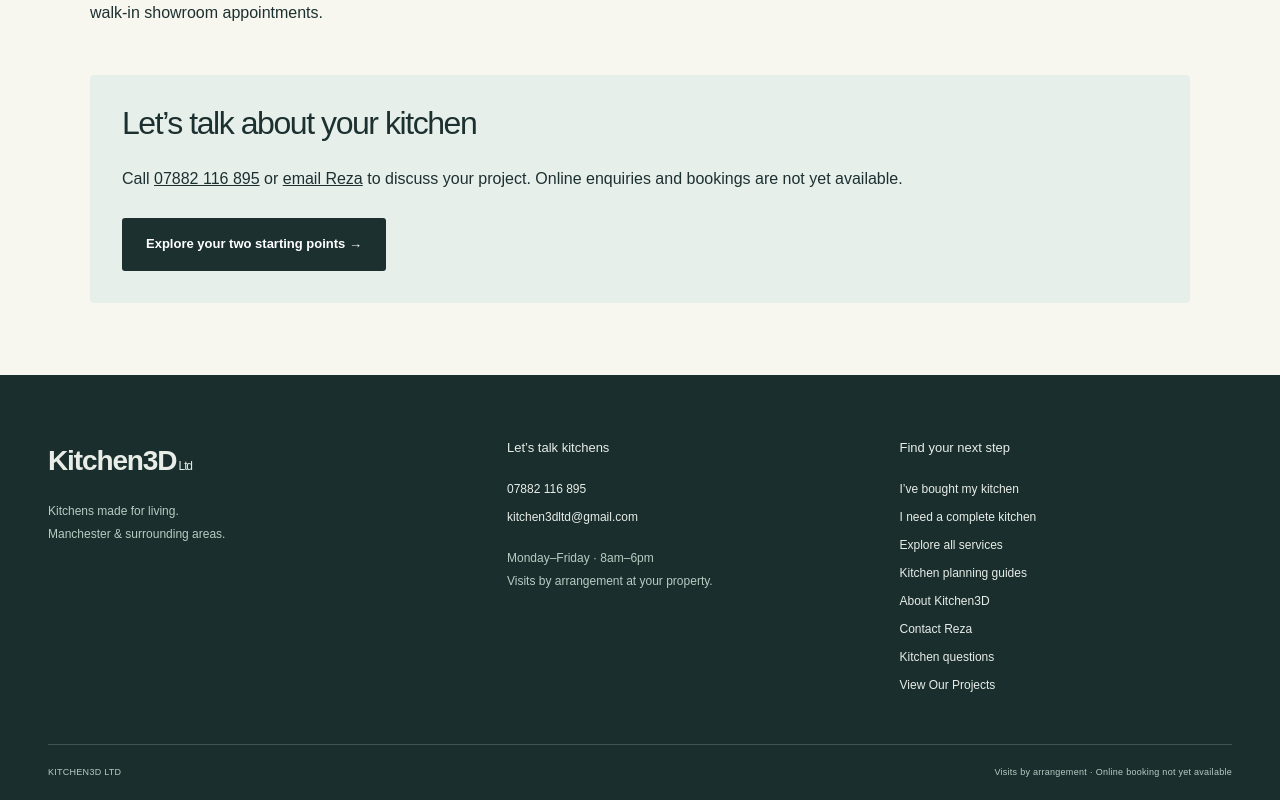
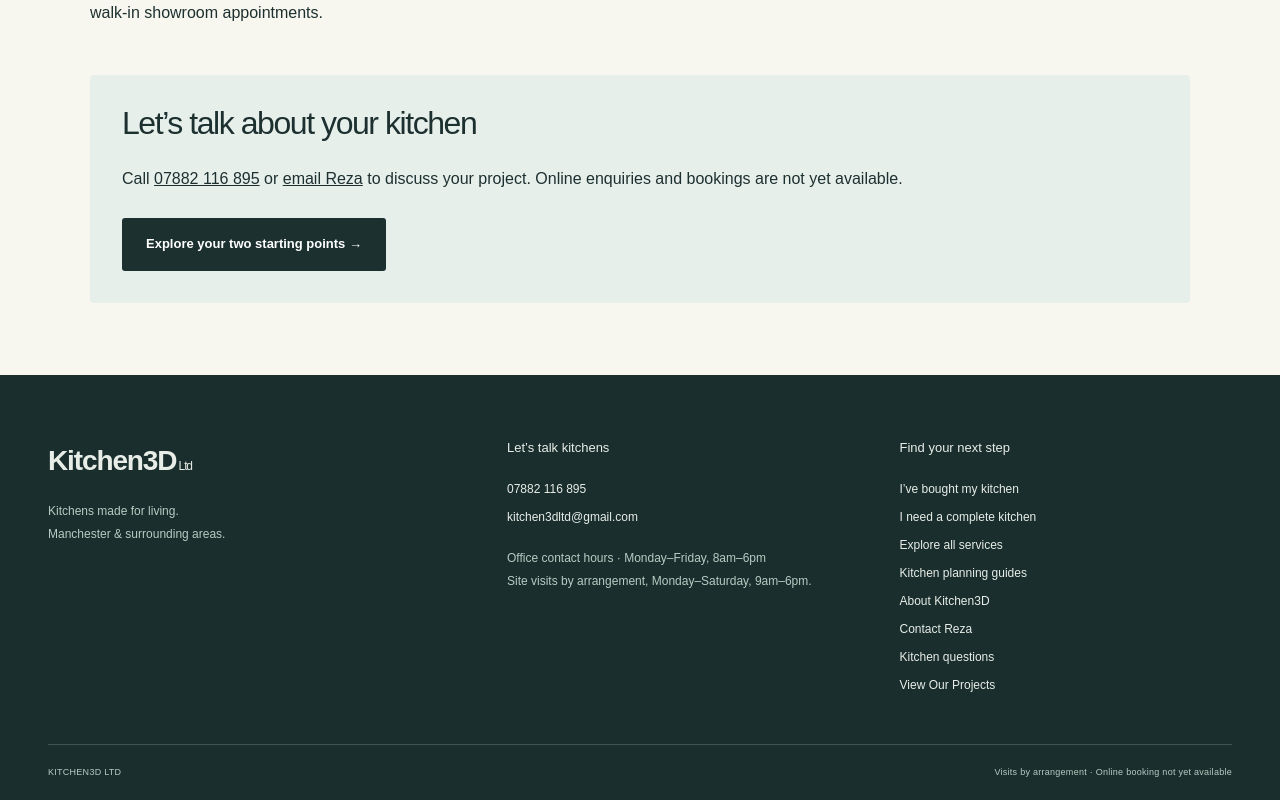
Before and after one commit to DIGIAHUB/kitchen3d-frontend, a Next.js app: page /about in a window 1280 px wide. Shown: the part 943-1743 px from the top of the page. Built offline with nearby package versions, Linux system fonts and the light colour scheme.

Commit message:
fix: clarify contact and visit hours

```diff
--- a/config/approved-public-claims.mjs
+++ b/config/approved-public-claims.mjs
@@ -37,7 +37,7 @@
   "src/components/information-page.tsx": "6d4d15b1c0aaf16eafd0db8104e56aecb57d70d40486ac6b16d0889e6d71d3b9",
   "src/components/preview/enquiry-wizard.tsx": "5fc9bc92c714cdf6cc8b8612f60fac0148a8bc389374d1f5a7fc9caf1585422f",
   "src/components/preview/home.tsx": "40bc56398c467313a851b7849c6d20bfdcbe36096858e0cb9464918f8a54e823",
-  "src/components/preview/site-shell.tsx": "3090e65dcad5d2ddbebecb273acb8c518498ece170f0c8bb69d126614858a0c6",
+  "src/components/preview/site-shell.tsx": "6822d9cc243d8b528b43f4174324f32d50ea5bfd5950ee3ddbf63d25b04e6c22",
   "src/lib/articles.ts": "958b366e6cb10ab0167b9555576045293a0a4f9e0df3d24f9352de02b6948243",
   "src/lib/migration-routes.ts": "b92a9644db6557a8a2675a49916ce892f52fa8d36bf6d7df6c268b9458ce119d",
   "src/lib/seo-preparation.ts": "f497c23d85b74de822892047f7d9c2608a8ed0f286aa2fc3eb17f6e1abd6e307",
--- a/src/components/preview/site-shell.tsx
+++ b/src/components/preview/site-shell.tsx
@@ -25,7 +25,7 @@
       <footer className="site-footer">
         <div className="container footer-grid">
           <div><p className="footer-brand">Kitchen3D<span> Ltd</span></p><p>Kitchens made for living.<br />Manchester &amp; surrounding areas.</p></div>
-          <div><h2>Let’s talk kitchens</h2><a href="tel:07882116895">07882 116 895</a><a href="mailto:kitchen3dltd@gmail.com">kitchen3dltd@gmail.com</a><p>Monday–Friday · 8am–6pm<br />Visits by arrangement at your property.</p></div>
+          <div><h2>Let’s talk kitchens</h2><a href="tel:07882116895">07882 116 895</a><a href="mailto:kitchen3dltd@gmail.com">kitchen3dltd@gmail.com</a><p>Office contact hours · Monday–Friday, 8am–6pm<br />Site visits by arrangement, Monday–Saturday, 9am–6pm.</p></div>
           <nav aria-label="Footer navigation"><h2>Find your next step</h2><Link href="/installation-enquiry">I’ve bought my kitchen</Link><Link href="/plan-your-kitchen">I need a complete kitchen</Link><Link href="/services">Explore all services</Link><Link href="/blogs">Kitchen planning guides</Link><Link href="/about">About Kitchen3D</Link><Link href="/contact">Contact Reza</Link><Link href="/faqs">Kitchen questions</Link><Link href="/#projects">View Our Projects</Link></nav>
         </div>
         <div className="container footer-bottom"><span>KITCHEN3D LTD</span><span>{preview ? "Internal preview · Not a live booking service" : "Visits by arrangement · Online booking not yet available"}</span></div>
```
